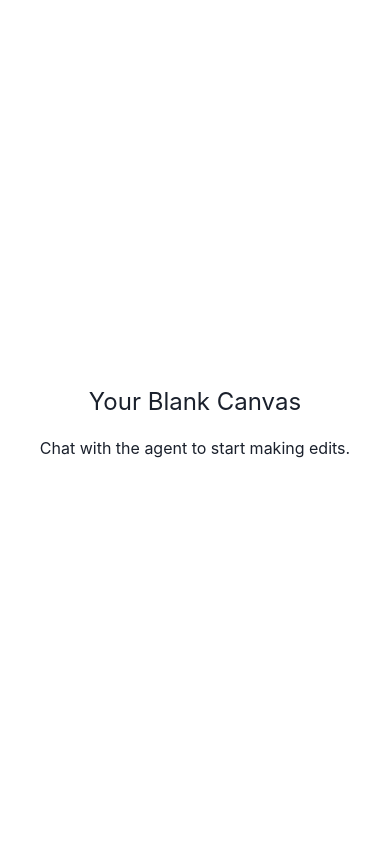
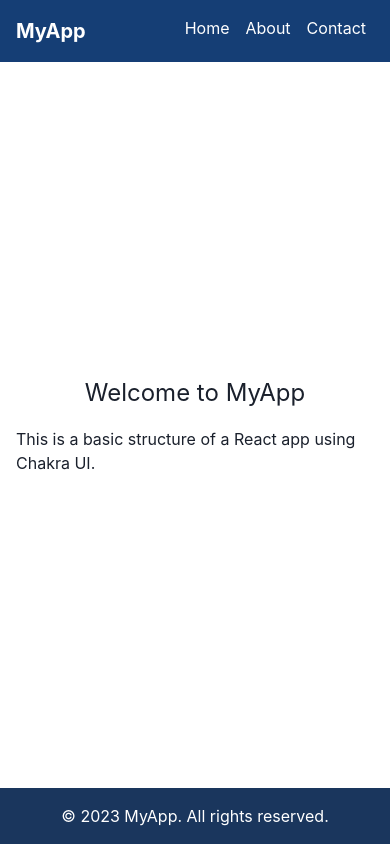
Before and after one commit to GPT-Engineer-App-Dev/react-seed, a React (Vite) app: page / in a window 390 px wide. Built offline with nearby package versions, Linux system fonts and the light colour scheme.

Commit message:
Create an empty React app with a basic structure including a navigation bar, main content area, and footer. Ensure responsive layout.

```diff
--- a/src/pages/Index.jsx
+++ b/src/pages/Index.jsx
@@ -1,19 +1,35 @@
-// Update this page (the content is just a fallback if you fail and example)
-// Use chakra-ui
-import { Container, Text, VStack } from "@chakra-ui/react";
-
-// Example of using react-icons
-// import { FaRocket } from "react-icons/fa";
-// <IconButton aria-label="Add" icon={<FaRocket />} size="lg" />; // IconButton would also have to be imported from chakra
+import { Box, Container, Flex, Text, VStack, Link } from "@chakra-ui/react";
 
 const Index = () => {
   return (
-    <Container centerContent maxW="container.md" height="100vh" display="flex" flexDirection="column" justifyContent="center" alignItems="center">
-      <VStack spacing={4}>
-        <Text fontSize="2xl">Your Blank Canvas</Text>
-        <Text>Chat with the agent to start making edits.</Text>
-      </VStack>
-    </Container>
+    <Box display="flex" flexDirection="column" minHeight="100vh">
+      {/* Navigation Bar */}
+      <Box as="nav" bg="brand.800" color="white" py={4}>
+        <Container maxW="container.md" display="flex" justifyContent="space-between">
+          <Text fontSize="xl" fontWeight="bold">MyApp</Text>
+          <Flex>
+            <Link href="#" mx={2}>Home</Link>
+            <Link href="#" mx={2}>About</Link>
+            <Link href="#" mx={2}>Contact</Link>
+          </Flex>
+        </Container>
+      </Box>
+
+      {/* Main Content Area */}
+      <Container centerContent maxW="container.md" flex="1" display="flex" flexDirection="column" justifyContent="center" alignItems="center">
+        <VStack spacing={4}>
+          <Text fontSize="2xl">Welcome to MyApp</Text>
+          <Text>This is a basic structure of a React app using Chakra UI.</Text>
+        </VStack>
+      </Container>
+
+      {/* Footer */}
+      <Box as="footer" bg="brand.900" color="white" py={4}>
+        <Container maxW="container.md" display="flex" justifyContent="center">
+          <Text>&copy; 2023 MyApp. All rights reserved.</Text>
+        </Container>
+      </Box>
+    </Box>
   );
 };
 
```
